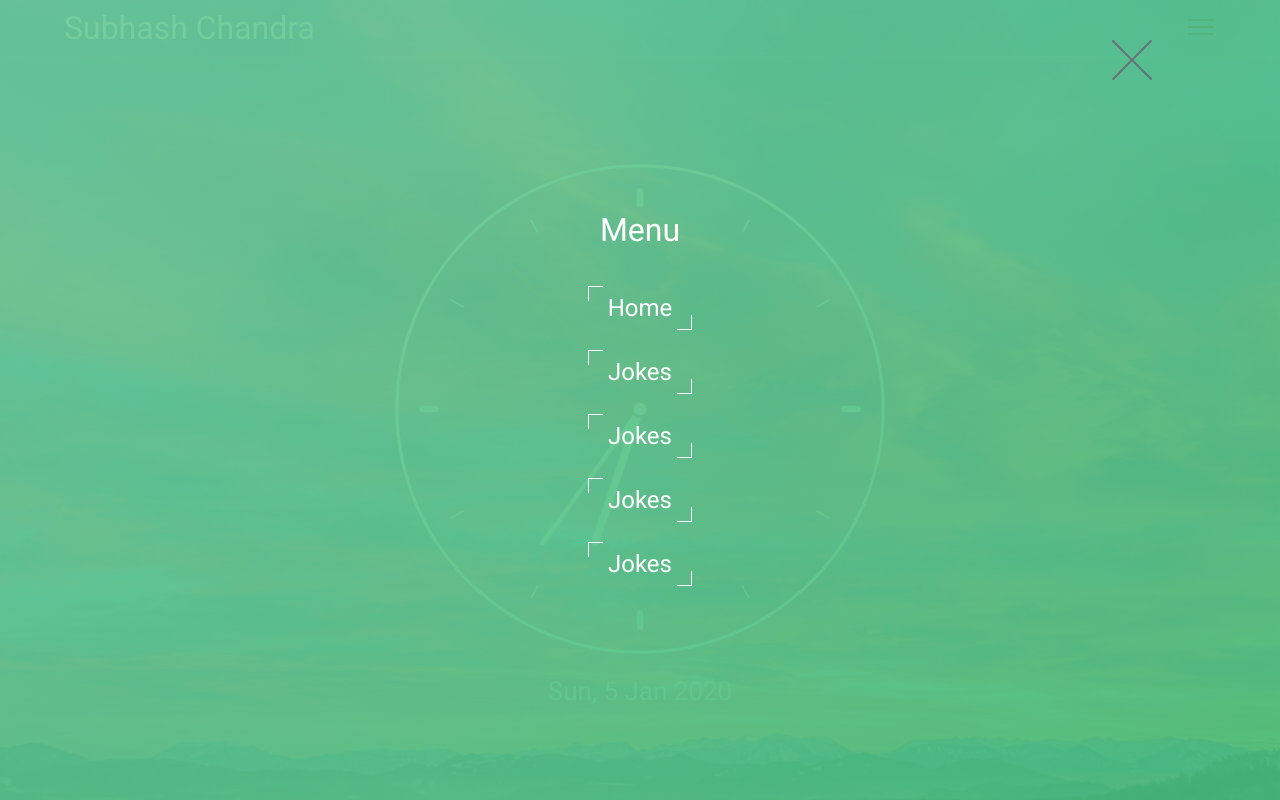
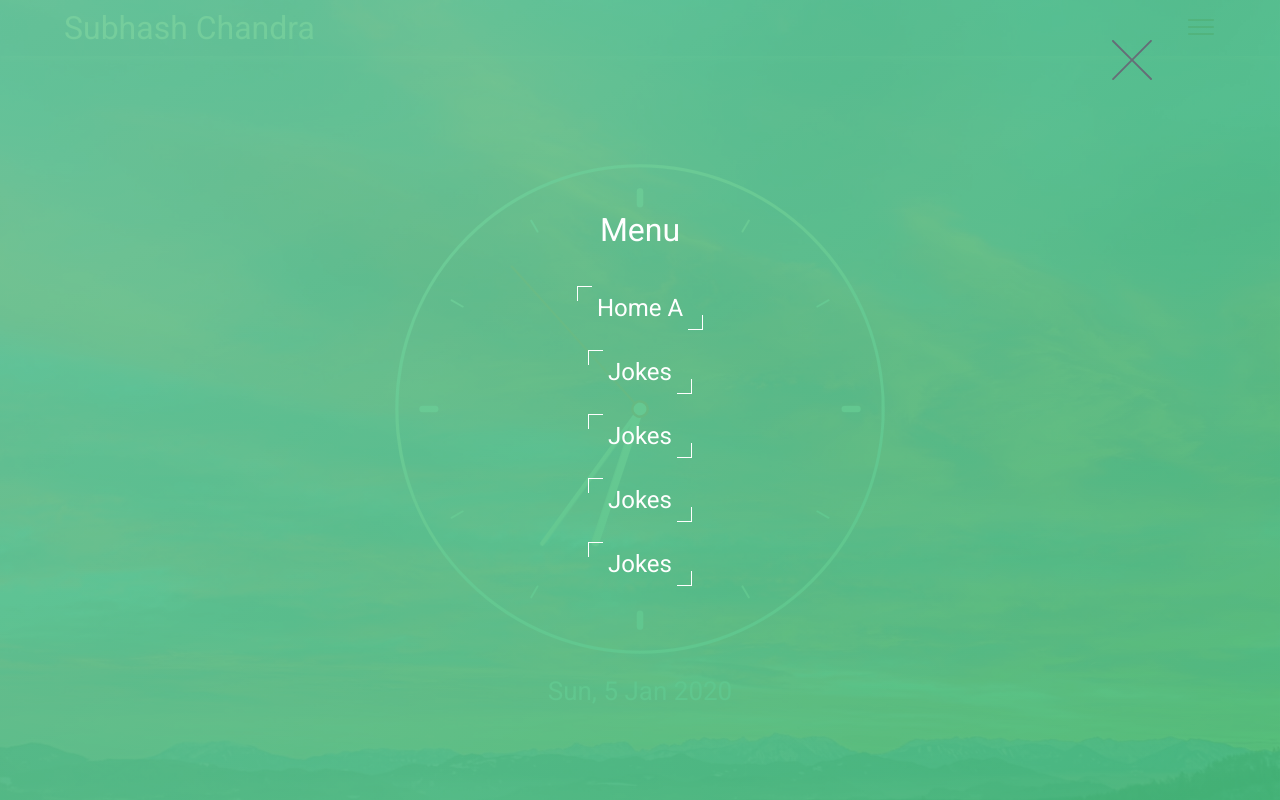
Before and after one commit to subhash3008/homepage, a React (Create React App) app: page / in a window 1280 px wide. Both pictures are taken after a click on the element 1200 px from the left and 28 px from the top of the page. Built offline with nearby package versions, Linux system fonts and the light colour scheme; no server answers.

Commit message:
minor changes

```diff
--- a/src/components/Header/Header.js
+++ b/src/components/Header/Header.js
@@ -75,7 +75,7 @@ class Header extends React.Component {
                     <div className={styles.Menu__Content}>
                         <ul className={styles.Menu__Content__List}>
                             <li className={styles.Menu__Content__List__Item}>
-                                <span>Home</span>
+                                <span>Home A</span>
                             </li>
                             <li className={styles.Menu__Content__List__Item}>
                                 <span>Jokes</span>
```
